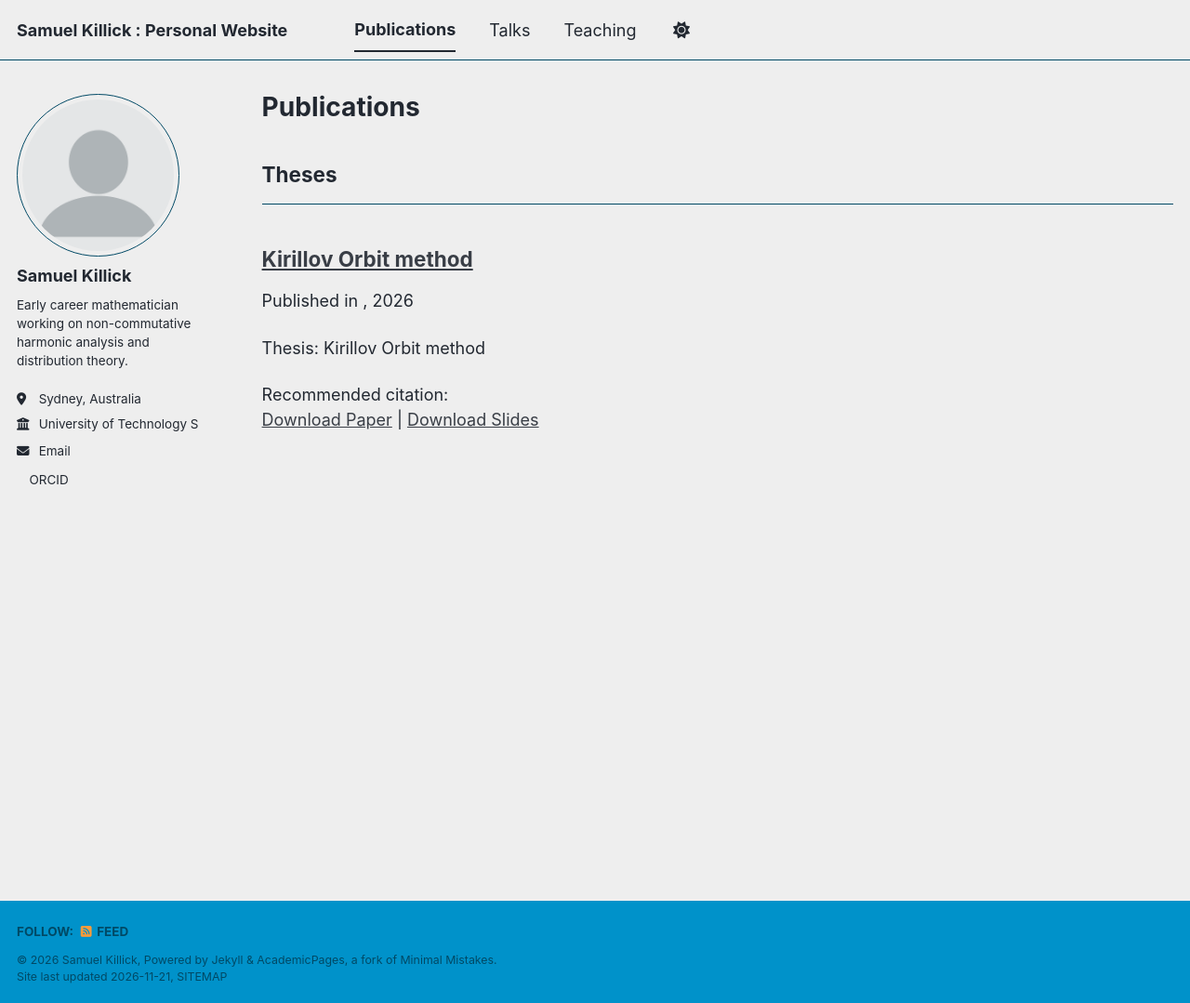
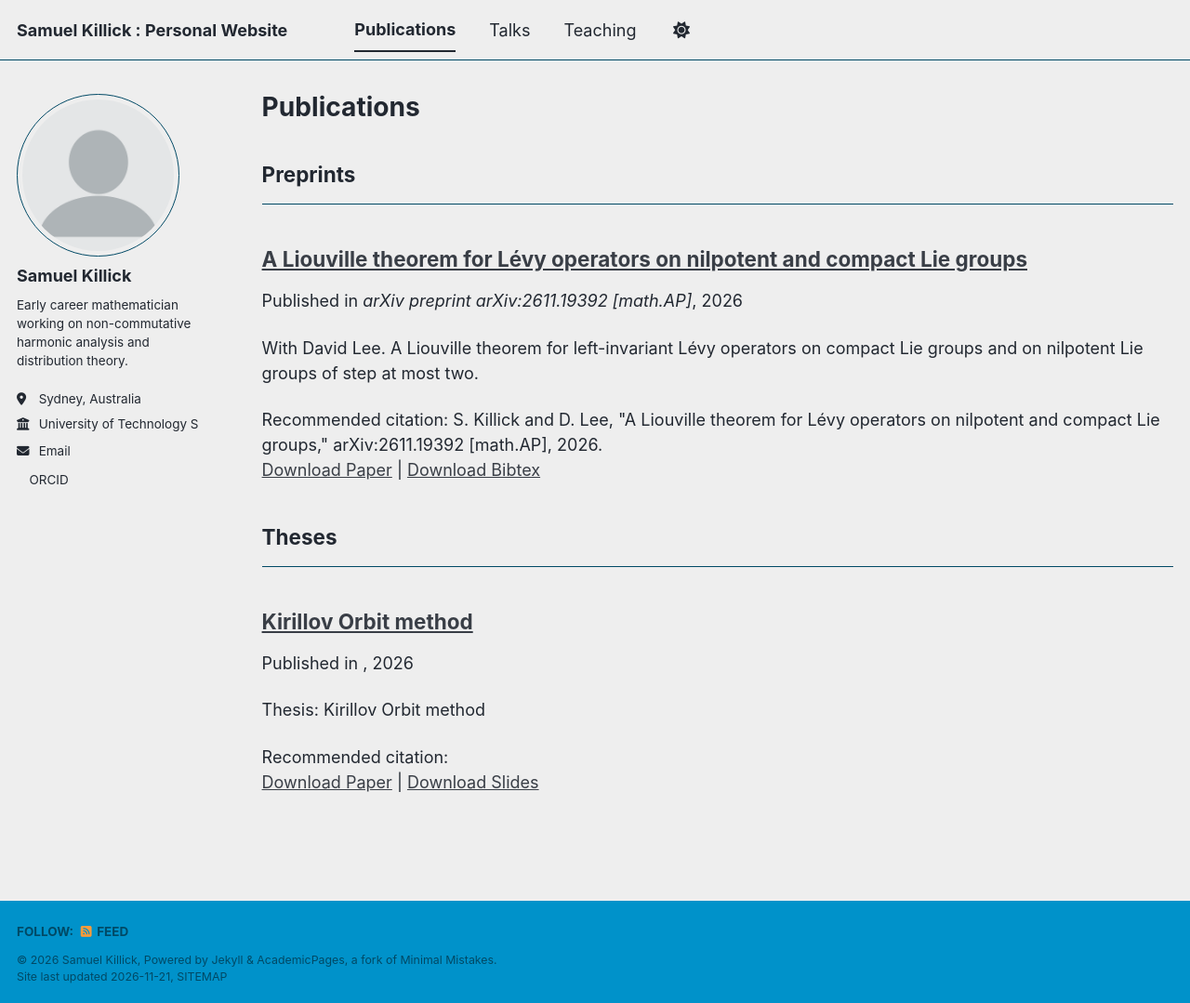
Before and after one commit to skillick/skillick.github.io, a Jekyll site: the page built from _pages/publications.html, in a window 1280 px wide and 1079 px high. Shown: the whole window at 93% size. Built offline with Jekyll 4.4.1, drawn with Linux system fonts in a browser that asks for light colours; a style sheet for code colours, icons or effects is not loaded.

Commit message:
Add Liouville theorem preprint with David Lee (arXiv:2611.19392)
Adds a Preprints heading to Publications, the paper's page with
abstract, citation and arXiv link, and a BibTeX file.

Co-Authored-By: Claude Opus 5.5 <noreply@anthropic.com>
Claude-Session: https://claude.ai/code/session_01X3ugnvL4Wo9vrcgY7tYEJJ

```diff
--- a/_config.yml
+++ b/_config.yml
@@ -88,6 +88,8 @@ publication_category:
     title: 'Books'
   manuscripts:
     title: 'Journal Articles'
+  preprints:
+    title: 'Preprints'
   conferences:
     title: 'Conference Papers'
   theses:
--- /dev/null
+++ b/_publications/2026-11-14-liouville-levy-operators-lie-groups.md
@@ -0,0 +1,17 @@
+---
+title: "A Liouville theorem for Lévy operators on nilpotent and compact Lie groups"
+collection: publications
+category: preprints
+excerpt: 'With David Lee. A Liouville theorem for left-invariant Lévy operators on compact Lie groups and on nilpotent Lie groups of step at most two.'
+date: 2026-11-14
+venue: 'arXiv preprint arXiv:2611.19392 [math.AP]'
+paperurl: 'https://arxiv.org/pdf/2611.19392'
+bibtexurl: '/files/killick-lee-2026-liouville.bib'
+citation: 'S. Killick and D. Lee, "A Liouville theorem for Lévy operators on nilpotent and compact Lie groups," arXiv:2611.19392 [math.AP], 2026.'
+---
+
+**Authors:** Samuel Killick and David Lee
+
+**Abstract.** Let $$\mathcal{L}$$ be a left-invariant Lévy operator, with characteristics $$(a, b, \mu)$$, on a connected and simply connected Lie group $$G$$ that is either compact or nilpotent with $$[G,[G,G]]$$ relatively compact (equivalently, of step at most two). We prove that every bounded distributional solution of $$\mathcal{L}u = 0$$ is right-invariant under the closed subgroup $$P = \overline{\langle \exp \mathfrak{h}_0 \cup \operatorname{supp} \mu \rangle}$$, where $$\mathfrak{h}_0 = \operatorname{Lie}\langle b, \operatorname{ran}(a) \rangle$$, and is constant if and only if $$P = G$$. In the compact case we give three proofs, one through the Itô–Kawada equidistribution theorem, one by propagation of the maximum and one by an application of the Peter–Weyl theorem, while the nilpotent case rests on the Choquet–Deny theorem of Bénard and Frisch.
+
+[View on arXiv](https://arxiv.org/abs/2611.19392)
--- /dev/null
+++ b/files/killick-lee-2026-liouville.bib
@@ -0,0 +1,9 @@
+@misc{killick2026liouville,
+  title         = {A {L}iouville theorem for {L}\'evy operators on nilpotent and compact {L}ie groups},
+  author        = {Killick, Samuel and Lee, David},
+  year          = {2026},
+  eprint        = {2611.19392},
+  archivePrefix = {arXiv},
+  primaryClass  = {math.AP},
+  url           = {https://arxiv.org/abs/2611.19392}
+}
```
